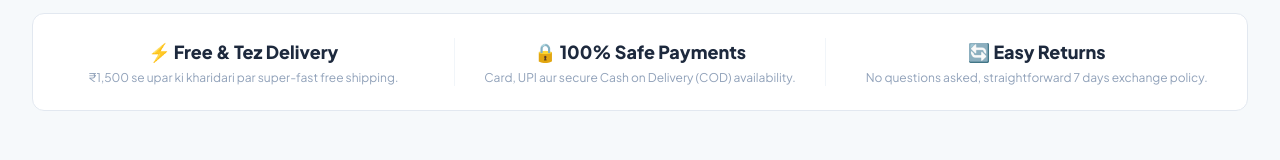
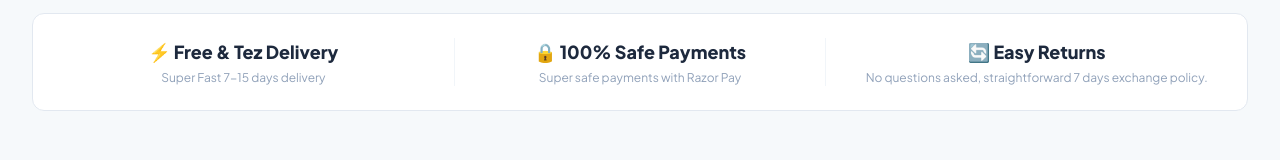
Before and after one commit to nxtboi/Home-Maker-s-Bazar, a React (Vite) app: page /shop in a window 1280 px wide. Shown: the part 1733-1893 px from the top of the page. Built offline with nearby package versions, Linux system fonts and the light colour scheme; no server answers.

Commit message:
ui: update trust badge descriptions
Standardize delivery and payment policy text to English.

```diff
--- a/src/App.tsx
+++ b/src/App.tsx
@@ -443,11 +443,11 @@ export default function App() {
               <div className="bg-white border border-slate-200 rounded-xl p-6 grid grid-cols-1 md:grid-cols-3 gap-6 text-center">
                 <div className="space-y-1">
                   <span className="text-lg font-extrabold text-slate-800 block">⚡ Free & Tez Delivery</span>
-                  <p className="text-xs text-slate-400">₹1,500 se upar ki kharidari par super-fast free shipping.</p>
+                  <p className="text-xs text-slate-400">Super Fast 7-15 days delivery</p>
                 </div>
                 <div className="space-y-1 md:border-x md:border-slate-100 md:px-6">
                   <span className="text-lg font-extrabold text-slate-800 block">🔒 100% Safe Payments</span>
-                  <p className="text-xs text-slate-400">Card, UPI aur secure Cash on Delivery (COD) availability.</p>
+                  <p className="text-xs text-slate-400">Super safe payments with Razor Pay</p>
                 </div>
                 <div className="space-y-1">
                   <span className="text-lg font-extrabold text-slate-800 block">🔄 Easy Returns</span>
```
